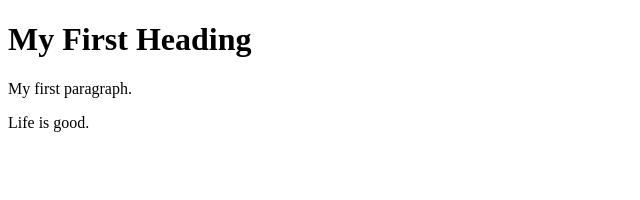
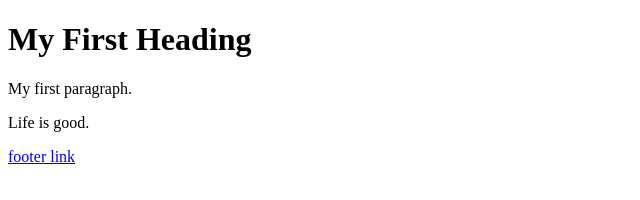
Before and after one commit to AbdullahZaied/BS-Commerce, a plain HTML site: page index.html in a window 1280 px wide. Shown: the full height of the page, 0-640 px from the left. Drawn offline with Linux system fonts and the light colour scheme.

Commit message:
footer link added

```diff
--- a/index.html
+++ b/index.html
@@ -5,5 +5,9 @@
 <h1>My First Heading</h1>
 <p>My first paragraph.</p>
 <p>Life is good.</p>
+
+<footer>
+    <p><a href="afsdhfbjsd">footer link</a> </p>
+</footer>
 </body>
 </html>
```
